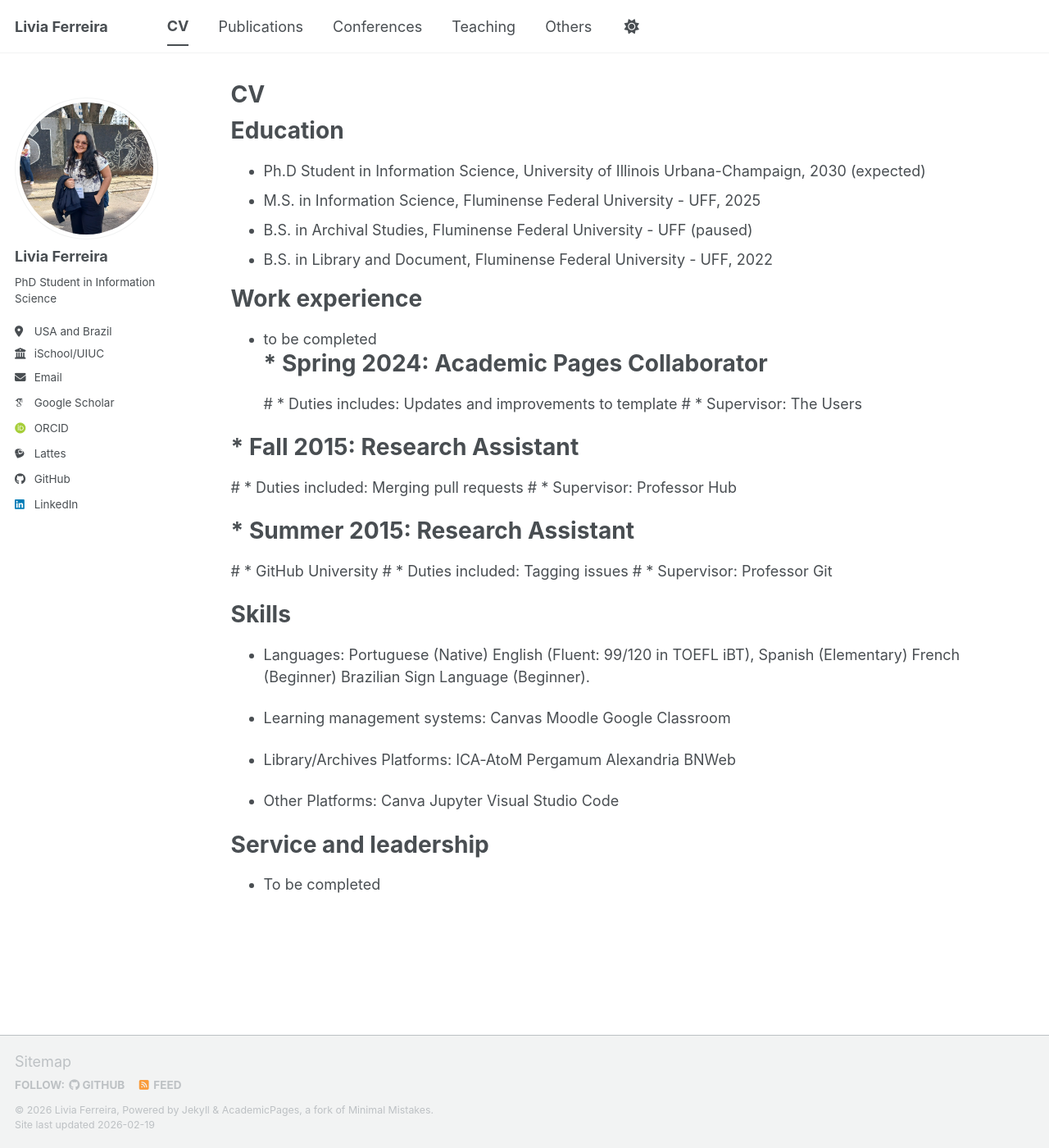
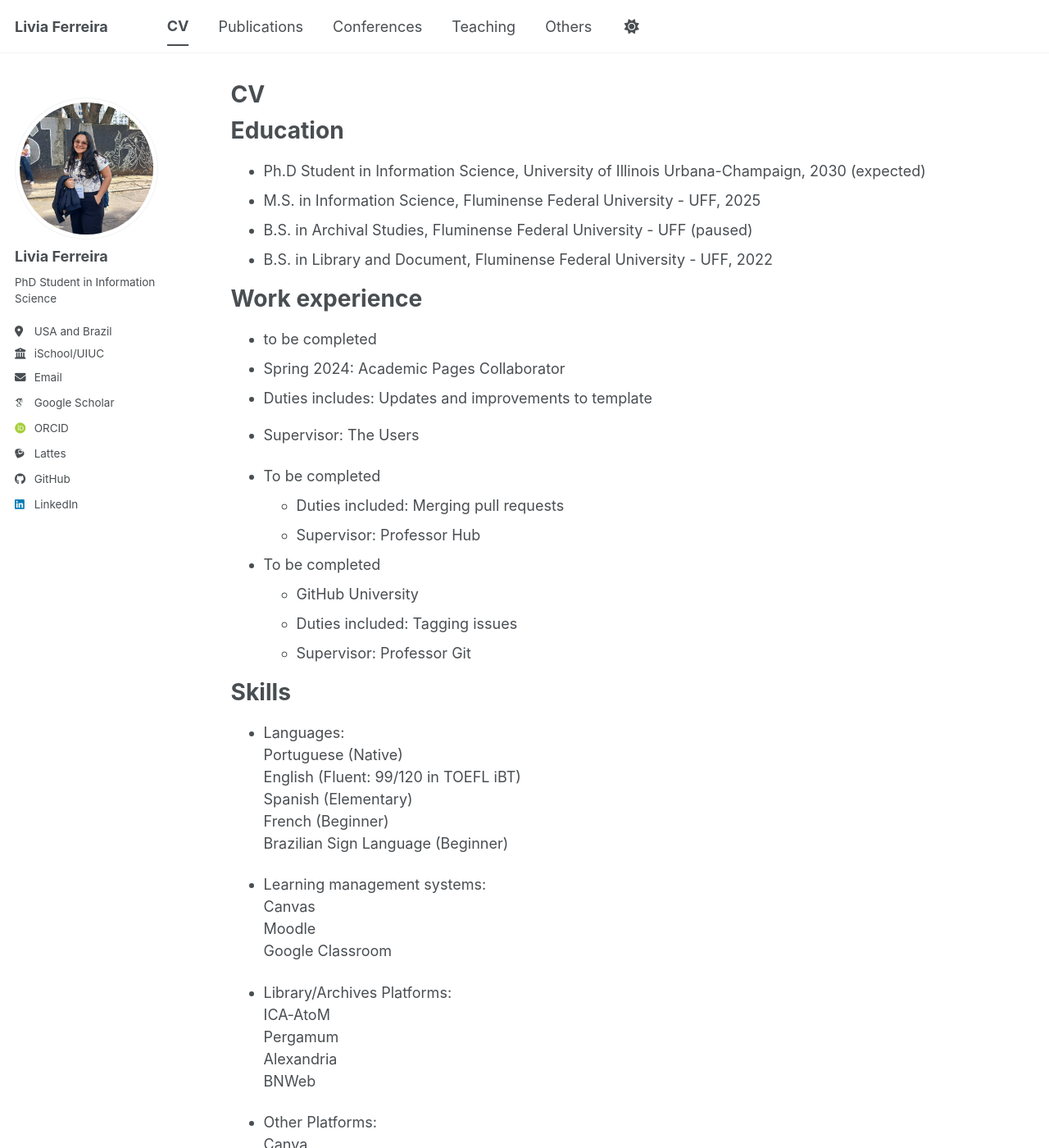
Before and after one commit to liviaf2/liviaf2.github.io, a Jekyll site: the page built from _pages/cv.md, in a window 1280 px wide and 1400 px high. Shown: the whole window at 82% size. Built offline with Jekyll 4.4.1, drawn with Linux system fonts in a browser that asks for light colours; some web fonts are replaced; a script bundle is joined from its source files by our own code; library files that are not in the unit come from our copies; some of the changed text lies outside the part shown.

Commit message:
Incluindo paragrafos no cv

```diff
--- a/_pages/cv.md
+++ b/_pages/cv.md
@@ -19,43 +19,43 @@ Education
 Work experience
 ======
   * to be completed
-# * Spring 2024: Academic Pages Collaborator
-  # * Duties includes: Updates and improvements to template
-  # * Supervisor: The Users
+   * Spring 2024: Academic Pages Collaborator
+   * Duties includes: Updates and improvements to template
+   * Supervisor: The Users
 
-# * Fall 2015: Research Assistant
-  # * Duties included: Merging pull requests
-  # * Supervisor: Professor Hub
+ * To be completed
+   * Duties included: Merging pull requests
+   * Supervisor: Professor Hub
 
-# * Summer 2015: Research Assistant
-  # * GitHub University
-  # * Duties included: Tagging issues
-  # * Supervisor: Professor Git
+ * To be completed
+   * GitHub University
+   * Duties included: Tagging issues
+   * Supervisor: Professor Git
 
 Skills
 ======
- * Languages:
-  Portuguese (Native)
-  English (Fluent: 99/120 in TOEFL iBT),
-  Spanish (Elementary)
-  French (Beginner)
-  Brazilian Sign Language (Beginner).
+ * Languages: <br>
+  Portuguese (Native) <br>
+  English (Fluent: 99/120 in TOEFL iBT) <br>
+  Spanish (Elementary) <br>
+  French (Beginner) <br>
+  Brazilian Sign Language (Beginner) <br>
 
- * Learning management systems:
-   Canvas
-   Moodle
-   Google Classroom
+ * Learning management systems: <br>
+   Canvas <br>
+   Moodle <br>
+   Google Classroom <br>
 
- * Library/Archives Platforms:
-   ICA‑AtoM
-   Pergamum
-   Alexandria
-   BNWeb
+ * Library/Archives Platforms: <br>
+   ICA‑AtoM <br>
+   Pergamum <br>
+   Alexandria <br>
+   BNWeb <br>
 
- * Other Platforms:
-   Canva
-   Jupyter
-   Visual Studio Code
+ * Other Platforms: <br>
+   Canva <br>
+   Jupyter <br>
+   Visual Studio Code <br>
 
 Service and leadership
 ======
```
